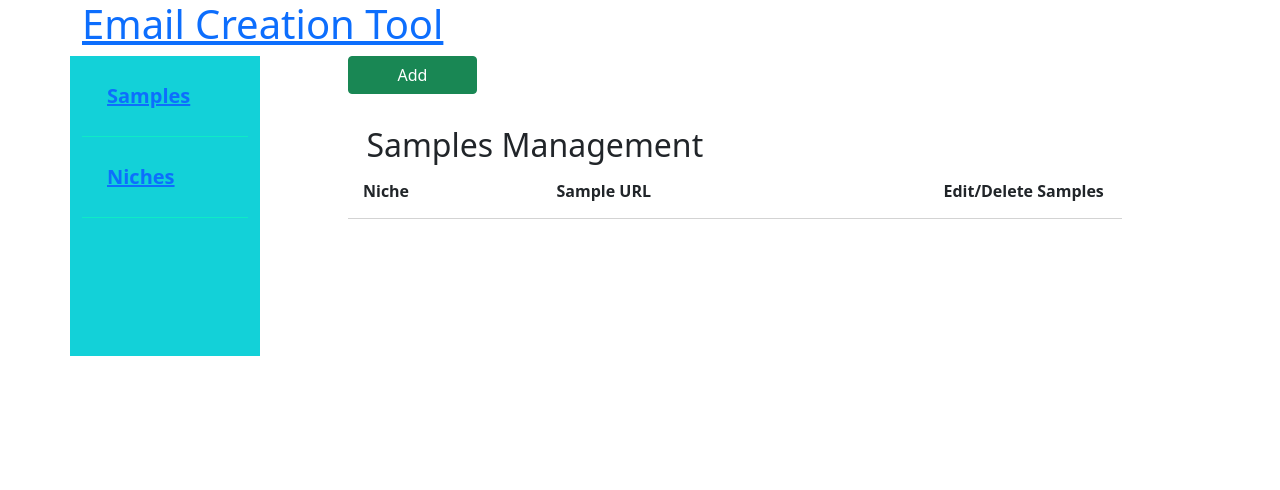
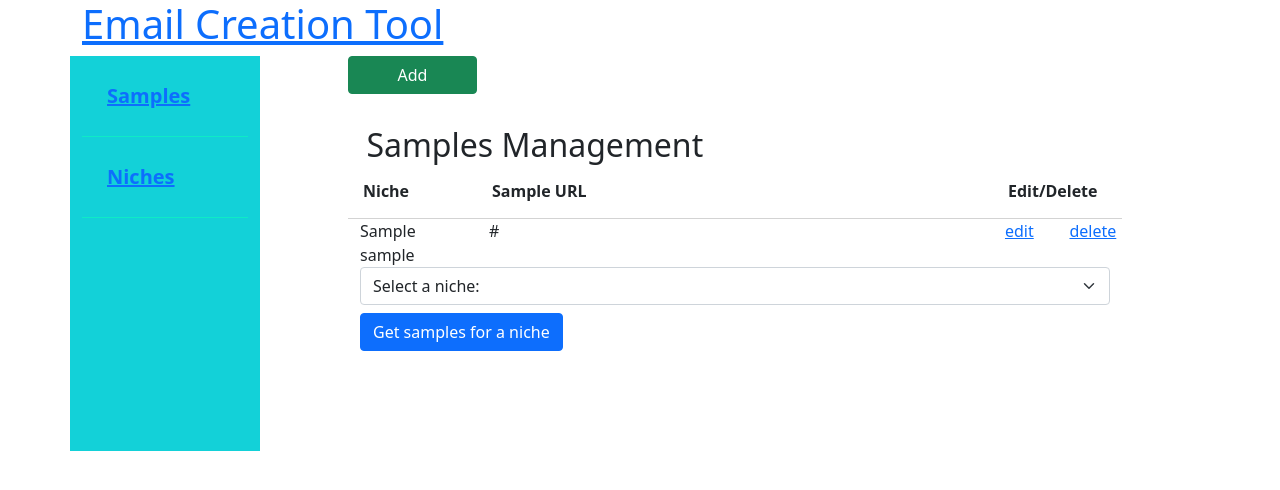
Before and after one commit to andreyfidrya/content-writer-s-email-creation-tool, a PHP site: page /php-crash-course-2020-master/admin/samples/index.php in a window 1280 px wide. Shown: the top 490 px of the page. Run offline with PHP 8.4, Linux system fonts and the light colour scheme; tables that the repository leaves empty or names only in its code hold one stand-in row (values such as "Sample post"); some libraries are stand-ins or nearby versions.

Commit message:
finishing niches, starting samples

```diff
--- a/admin/niches/create.php
+++ b/admin/niches/create.php
@@ -20,6 +20,9 @@
         <div class="row title-table">
             <h1>Add a Niche</h1>
         </div>
+        <div class="mb-12 col-12 col-md-12 err">
+        <p><?=$errMsgNiche?></p>
+        </div>
         <form action="create.php" method="post">
             <div class="mb-3">
                 <label for="exampleInputEmail1" class="form-label">Enter Niche Name</label>
--- a/admin/niches/edit.php
+++ b/admin/niches/edit.php
@@ -20,6 +20,7 @@
         <div class="row title-table">
             <h1>Edit a Niche</h1>
         </div>
+        <p><?=$errMsgNiche?></p>
         <form action="edit.php" method="post">
         <input name="id" value="<?=$id;?>" type="hidden">
             <div class="mb-3">
--- a/admin/samples/index.php
+++ b/admin/samples/index.php
@@ -1,3 +1,7 @@
+<?php
+      include "../../path.php";
+      include "../../app/controllers/samples.php";
+?>
 <!DOCTYPE html>
 <head>
     <title>Admin Panel</title>
@@ -7,7 +11,7 @@
     <meta charset='utf-8'>
 </head>
 <body>
-<?php include "../../path.php"; ?>
+
 
 <div class="container">
 <?php include "../../app/include/sidebar-admin.php"; ?>
@@ -18,9 +22,23 @@
             </div>
         <div class="row title-table">
             <h2>Samples Management</h2>
-            <div class="col-3">Niche</div>
-            <div class="col-6">Sample URL</div>
-            <div class="col-3">Edit/Delete Samples</div>
-</div>
-
+            <div class="col-2">Niche</div>
+            <div class="col-8">Sample URL</div>
+            <div class="col-2">Edit/Delete</div>
+        </div>
+        <?php foreach ($samples as $key => $sample): ?>
+        <div class="row post">
+            <div class="title col-2"><?=$sample['nichename'];?></div>
+            <div class="title col-8"><?=$sample['sampleurl'];?></div>
+            <div class="red col-1"><a href="edit.php?id=<?=$sample['id_samples']; ?>">edit</a></div>
+            <div class="del col-1"><a href="edit.php?del_id=<?=$sample['id_samples']; ?>">delete</a></div>
+        </div>
+        <?php endforeach; ?>
+        <select name="nichename" class="form-select mb-2" aria-label="Default select example">
+                        <option selected>Select a niche:</option>
+                        <?php foreach ($niches as $key => $niche): ?>
+                            <option><?=$niche['nichename'];?></option>
+        <?php endforeach; ?>
+        </select>
+        <button name="get-samples-for-niches" type="submit" class="btn btn-primary">Get samples for a niche</button>
 </body>
--- a/app/controllers/samples.php
+++ b/app/controllers/samples.php
@@ -0,0 +1,25 @@
+<?php
+include SITE_ROOT . "/app/database/db.php";
+
+$errMsg = [];
+
+$nichename = '';
+$sampleurl = '';
+
+$niches = selectAll('niches');
+$samples = selectAll('samples');
+
+// Код для формы создания sample
+if($_SERVER['REQUEST_METHOD'] === 'POST' && isset($_POST['sample-create'])){
+
+$sampleurl = trim($_POST['sampleurl']);
+$nichename = trim($_POST['nichename']);
+
+$sample = [
+    'sampleurl' => $sampleurl,
+    'nichename' => $nichename
+];
+
+insert('samples', $sample);
+header('location:' . BASE_URL . 'admin/samples/index.php');
+}
--- a/assets/CSS/admin.css
+++ b/assets/CSS/admin.css
@@ -42,3 +42,10 @@ margin: 2rem 0 0 0.4rem;
     border-bottom: 1px solid #d3d3d3;
     font-weight: 700;
 }
+
+.posts .err{
+    color: rgb(240, 8, 8);
+    font-family: Verdana, Geneva, Tahoma, sans-serif;
+    font-style: italic;
+    font-size: 16px;
+}
```
Also changed, not shown: admin/samples/create.php (+38 -0 lines), app/controllers/niches.php (+28 -13 lines), app/help/errorInfo.php (added, +7 -0 lines), assets/CSS/style.css (line endings or trailing spaces).
